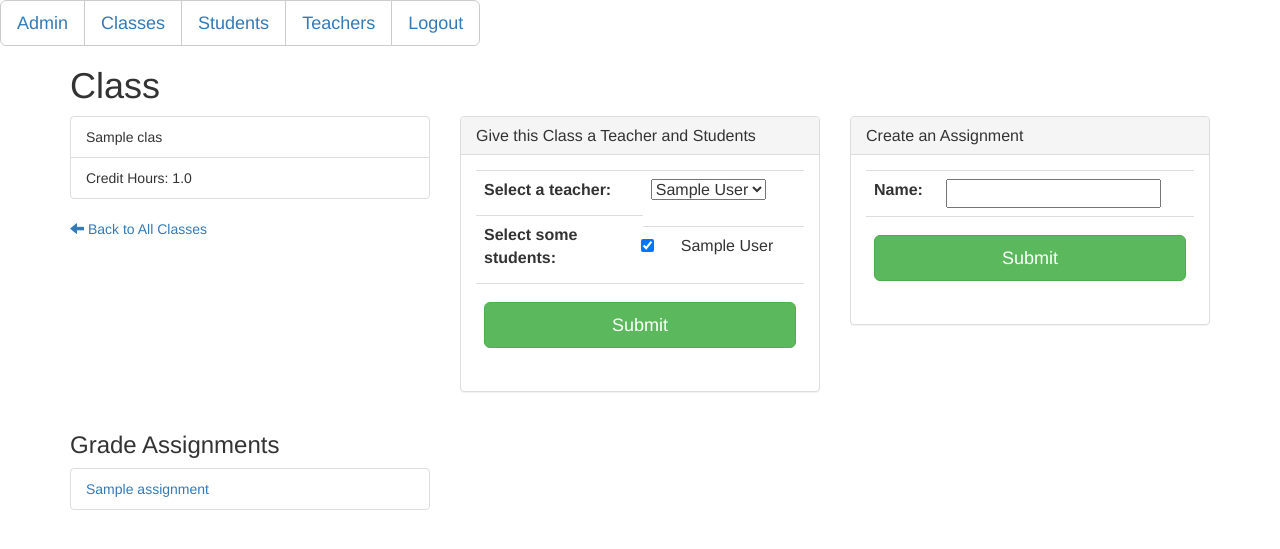
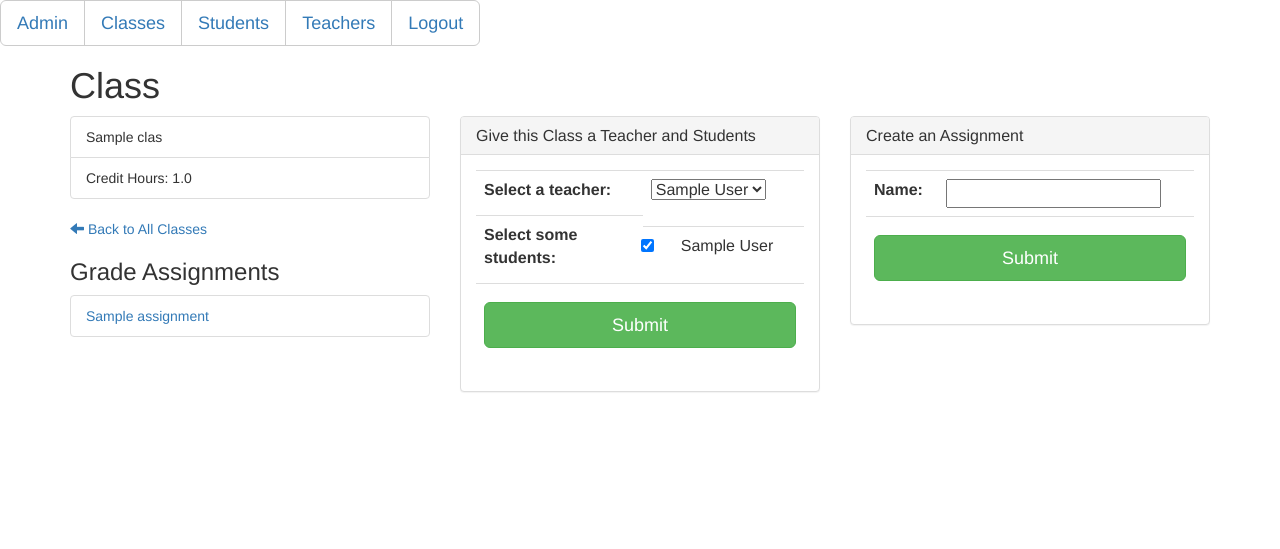
Before and after one commit to feathj/student-db, a PHP site: page /class.php?id=1 in a window 1280 px wide. Shown: the top 549 px of the page. Run offline with PHP 8.4, Linux system fonts and the light colour scheme; a user stored in the database is signed in; tables that the repository leaves empty hold one stand-in row (values such as "Sample post"); some libraries are stand-ins or nearby versions.

Commit message:
Improved Layout on Class.php page

```diff
--- a/class.php
+++ b/class.php
@@ -26,6 +26,19 @@ echo "<html><div class='container'><h1>Class</h1><div class='row'><div class='co
 echo "<li class='list-group-item'>Credit Hours: ".$credit_hours.'.0'."</li></ul>";
 ?>
 <a href="classes.php"><div class="glyphicon glyphicon-arrow-left"></div>&nbsp;Back to All Classes</a>
+				<h3>Grade Assignments</h3>
+				<ul class="list-group">
+					<?php
+						$stmtIII = $db->prepare('SELECT id, name FROM assignment WHERE class_id = ?');
+						$stmtIII->bind_param('i', $class_id);
+						$stmtIII->execute();
+						$stmtIII->bind_result($assignment_id, $assignments);
+						while ($stmtIII->fetch()) {
+							echo "<a href='assignments.php?assignment_id=".$assignment_id."&amp;id=".$class_id."'><li class='list-group-item'>$assignments</li></a>";
+						}
+						$stmtIII->close();
+					?>
+				</ul>
 			</div>
 			<div class="col-md-4 col-md-offset-0">
 				<div class="panel panel-default">
@@ -115,22 +128,5 @@ echo "<li class='list-group-item'>Credit Hours: ".$credit_hours.'.0'."</li></ul>
 				</div>
 			</div>
 		</div>
-		<div class="row">
-			<div class="col-md-4 col-md-offset-0">
-				<h3>Grade Assignments</h3>
-				<ul class="list-group">
-					<?php
-						$stmtIII = $db->prepare('SELECT id, name FROM assignment WHERE class_id = ?');
-						$stmtIII->bind_param('i', $class_id);
-						$stmtIII->execute();
-						$stmtIII->bind_result($assignment_id, $assignments);
-						while ($stmtIII->fetch()) {
-							echo "<a href='assignments.php?assignment_id=".$assignment_id."&amp;id=".$class_id."'><li class='list-group-item'>$assignments</li></a>";
-						}
-						$stmtIII->close();
-					?>
-				</ul>
-			</div>
-		</div>
 	</div>
 </html>
```
